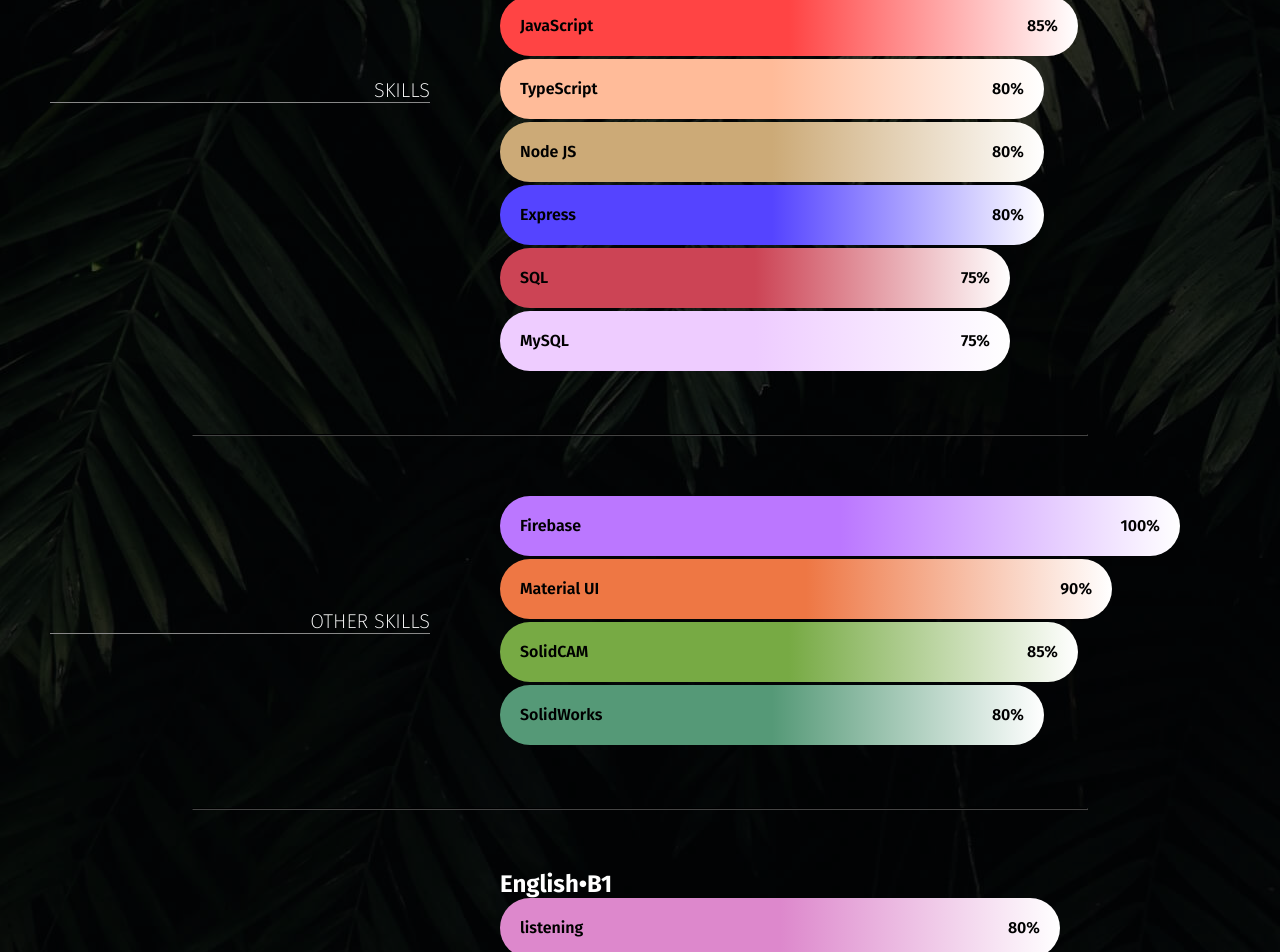
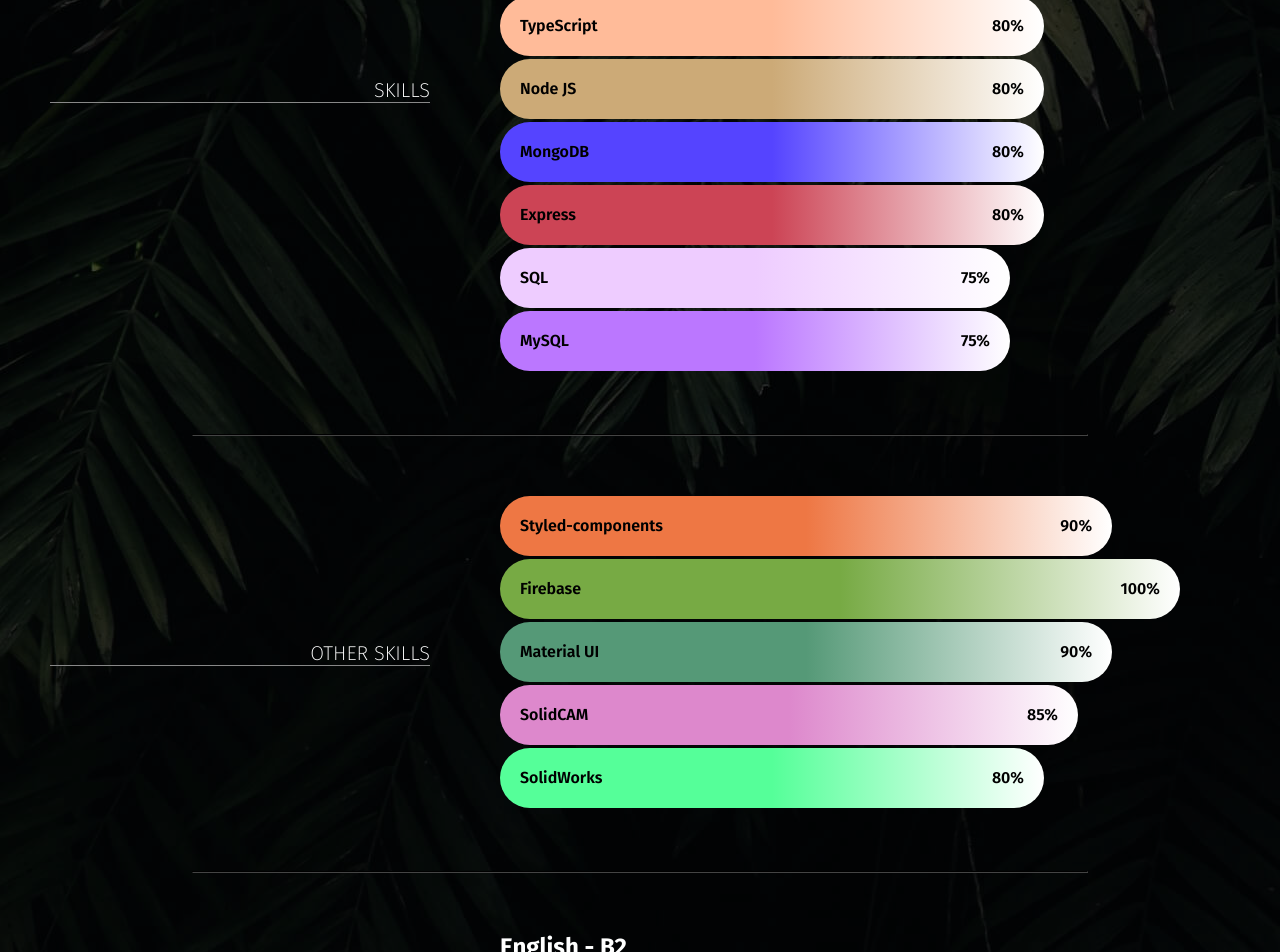
Before and after one commit to Samuelprograms/portfolio, a React (Create React App) app: page / in a window 1280 px wide. Shown: the part 3040-3992 px from the top of the page. Built offline with nearby package versions, Linux system fonts and the light colour scheme.

Commit message:
fixing bugs

```diff
--- a/src/Components/Resume.js
+++ b/src/Components/Resume.js
@@ -109,7 +109,7 @@
       <div key={index} className="bars_language">
         <Slide left cascade>
           <h2 className="skill__name">
-            {language.name}&bull;{language.level}
+            {language.name} - {language.level}
           </h2>
           <div className="bar_language">
             {language.skills.map((skill, index) => (
--- a/src/Components/WhatsApp.js
+++ b/src/Components/WhatsApp.js
@@ -5,7 +5,7 @@
 function WhatsApp() {
   return (
     <a
-      href="https://api.whatsapp.com/send?phone=573134533478"
+      href="https://api.whatsapp.com/send?phone=19294476947"
       target="_BLANK"
       rel="noopener noreferrer"
     >
--- a/src/Data.js
+++ b/src/Data.js
@@ -106,10 +106,6 @@
         level: "90%",
       },
       {
-        name: "Styled-components",
-        level: "90%",
-      },
-      {
         name: "JavaScript",
         level: "85%",
       },
@@ -119,6 +115,10 @@
       },
       {
         name: "Node JS",
+        level: "80%",
+      },
+      {
+        name: "MongoDB",
         level: "80%",
       },
       {
@@ -135,6 +135,10 @@
       },
     ],
     otheSkills: [
+      {
+        name: "Styled-components",
+        level: "90%",
+      },
       {
         name: "Firebase",
         level: "100%",
@@ -155,7 +159,7 @@
     languages: [
       {
         name: "English",
-        level: "B1",
+        level: "B2",
         skills: [
           { listening: "80%" },
           { speaking: "70%" },
```
Also changed, not shown: 1 other file (tests, documents, lock files or other folders).
